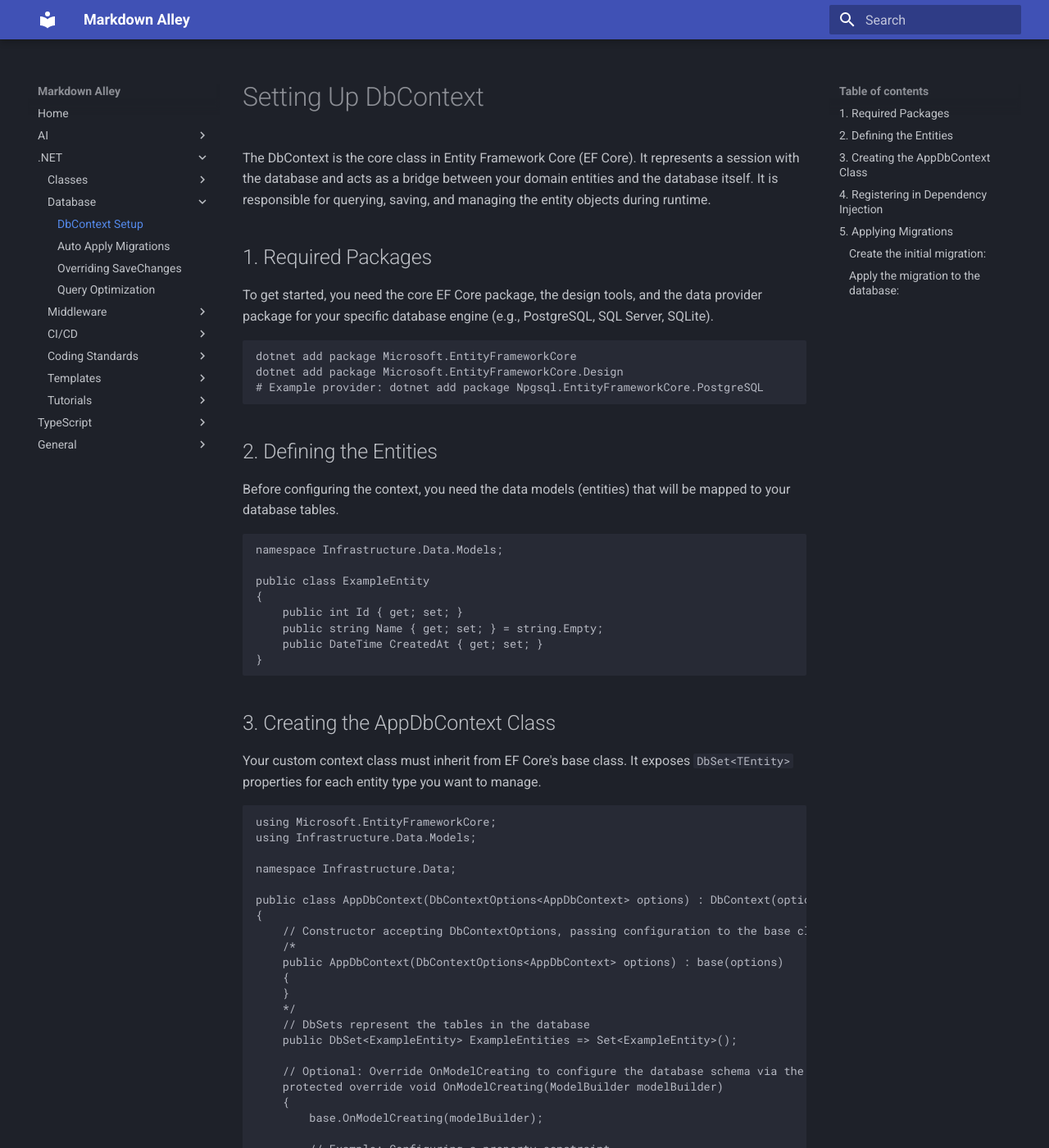
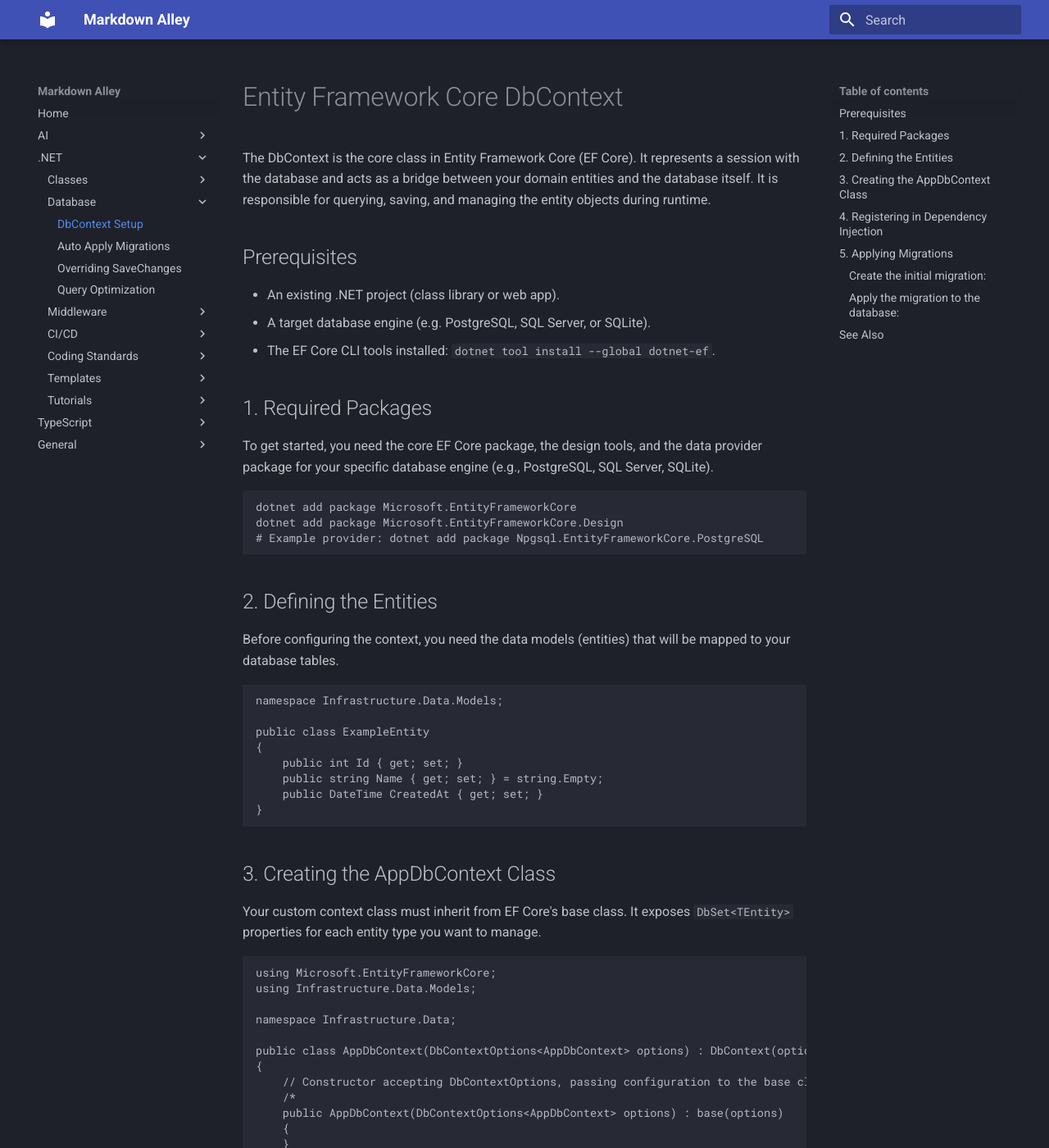
Before and after one commit to gooddogdevelopment-sys/Markdown-Alley, an MkDocs documentation site: the page built from docs/Dotnet/Database/DotNetDbContext.md, in a window 1280 px wide and 1400 px high. Shown: the whole window at 82% size. Built offline with MkDocs 1.6.1 and Material for MkDocs 9.7.7, drawn with Linux system fonts in a browser that asks for light colours; some of the changed text lies outside the part shown.

Commit message:
Add prereques, proper code indents and see also section

````diff
--- a/docs/Dotnet/Database/DotNetDbContext.md
+++ b/docs/Dotnet/Database/DotNetDbContext.md
@@ -1,5 +1,12 @@
-# Setting Up DbContext
+# Entity Framework Core DbContext
+
 The DbContext is the core class in Entity Framework Core (EF Core). It represents a session with the database and acts as a bridge between your domain entities and the database itself. It is responsible for querying, saving, and managing the entity objects during runtime.
+
+## Prerequisites
+
+- An existing .NET project (class library or web app).
+- A target database engine (e.g. PostgreSQL, SQL Server, or SQLite).
+- The EF Core CLI tools installed: `dotnet tool install --global dotnet-ef`.
 
 ## 1. Required Packages
 To get started, you need the core EF Core package, the design tools, and the data provider package for your specific database engine (e.g., PostgreSQL, SQL Server, SQLite).
@@ -12,7 +19,7 @@ dotnet add package Microsoft.EntityFrameworkCore.Design
 ## 2. Defining the Entities
 Before configuring the context, you need the data models (entities) that will be mapped to your database tables.
 
-```C#
+```csharp
 namespace Infrastructure.Data.Models;
 
 public class ExampleEntity
@@ -23,15 +30,15 @@ public class ExampleEntity
 }
 ```
 ## 3. Creating the AppDbContext Class
-Your custom context class must inherit from EF Core's base class. It exposes ```DbSet<TEntity>``` properties for each entity type you want to manage.
+Your custom context class must inherit from EF Core's base class. It exposes `DbSet<TEntity>` properties for each entity type you want to manage.
 
-```C#
+```csharp
 using Microsoft.EntityFrameworkCore;
 using Infrastructure.Data.Models;
 
 namespace Infrastructure.Data;
 
-public class AppDbContext(DbContextOptions<AppDbContext> options) : DbContext(options);
+public class AppDbContext(DbContextOptions<AppDbContext> options) : DbContext(options)
 {
     // Constructor accepting DbContextOptions, passing configuration to the base class. Uncomment if not using primary constructor
     /*
@@ -58,7 +65,7 @@ public class AppDbContext(DbContextOptions<AppDbContext> options) : DbContext(op
 ## 4. Registering in Dependency Injection
 In a modern .NET Core web application, you register the context in your Program.cs file using Dependency Injection (DI). This allows the context to be injected into your controllers, services, or repositories.
 
-```C#
+```csharp
 using Microsoft.EntityFrameworkCore;
 using Infrastructure.Data;
 
@@ -81,14 +88,20 @@ app.Run();
 ## 5. Applying Migrations
 Once the entities and the context are set up, use the EF Core tools via the .NET CLI to generate and apply the database schema.
 
-#### Create the initial migration:
+### Create the initial migration:
 ```sh
 dotnet ef migrations add InitialCreate
 
 dotnet ef migrations add InitialCreate -o Data/Migrations #With output directly specified
 ```
 
-#### Apply the migration to the database:
+### Apply the migration to the database:
 ```sh
 dotnet ef database update
 ```
+
+## See Also
+
+- [Auto Apply Migrations](AutoApplyMigrations.md) — apply pending migrations automatically at startup.
+- [Overriding SaveChanges](OverridingSaveChangesDbContext.md) — set `CreatedAt`/`UpdatedAt` timestamps automatically.
+- [Query Optimization](QueryOptimization.md) — EF Core querying performance techniques.
````
